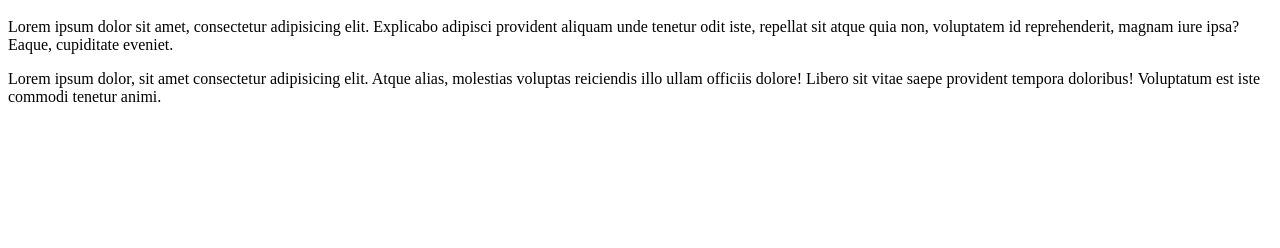
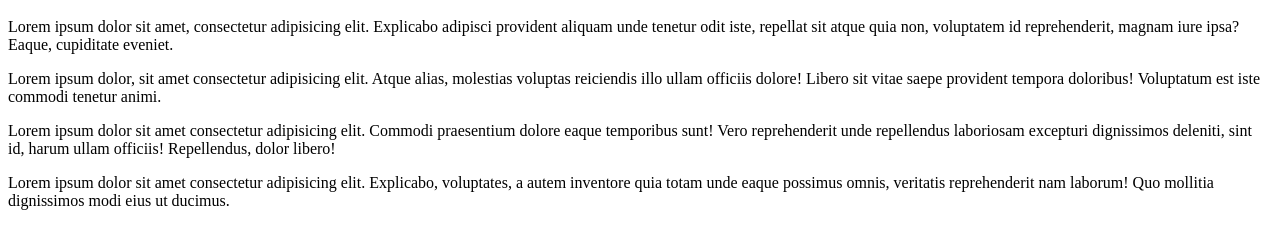
Before and after one commit to kpmweerasinghe/Skillshare-movie-app, a plain HTML site: page index.html in a window 1280 px wide. Shown: the part 48-296 px from the top of the page. Drawn offline with Linux system fonts and the light colour scheme.

Commit message:
modified again

```diff
--- a/index.html
+++ b/index.html
@@ -6,5 +6,7 @@
         <h1>Hello World!</h1>
         <p>Lorem ipsum dolor sit amet, consectetur adipisicing elit. Explicabo adipisci provident aliquam unde tenetur odit iste, repellat sit atque quia non, voluptatem id reprehenderit, magnam iure ipsa? Eaque, cupiditate eveniet.</p>
         <p>Lorem ipsum dolor, sit amet consectetur adipisicing elit. Atque alias, molestias voluptas reiciendis illo ullam officiis dolore! Libero sit vitae saepe provident tempora doloribus! Voluptatum est iste commodi tenetur animi.</p>
+        <p>Lorem ipsum dolor sit amet consectetur adipisicing elit. Commodi praesentium dolore eaque temporibus sunt! Vero reprehenderit unde repellendus laboriosam excepturi dignissimos deleniti, sint id, harum ullam officiis! Repellendus, dolor libero!</p>
+        <p>Lorem ipsum dolor sit amet consectetur adipisicing elit. Explicabo, voluptates, a autem inventore quia totam unde eaque possimus omnis, veritatis reprehenderit nam laborum! Quo mollitia dignissimos modi eius ut ducimus.</p>
     </body>
 </html>
```
